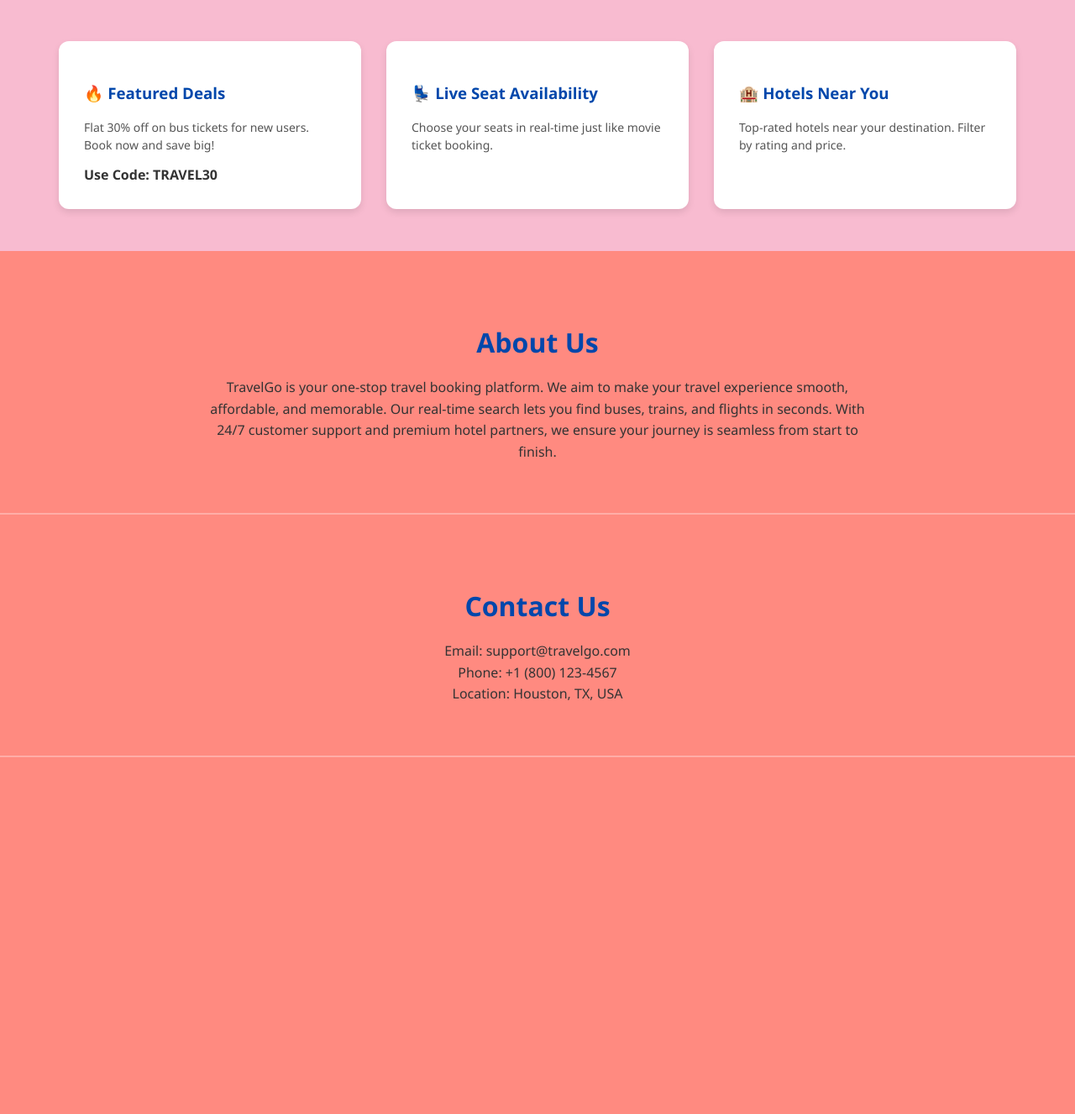
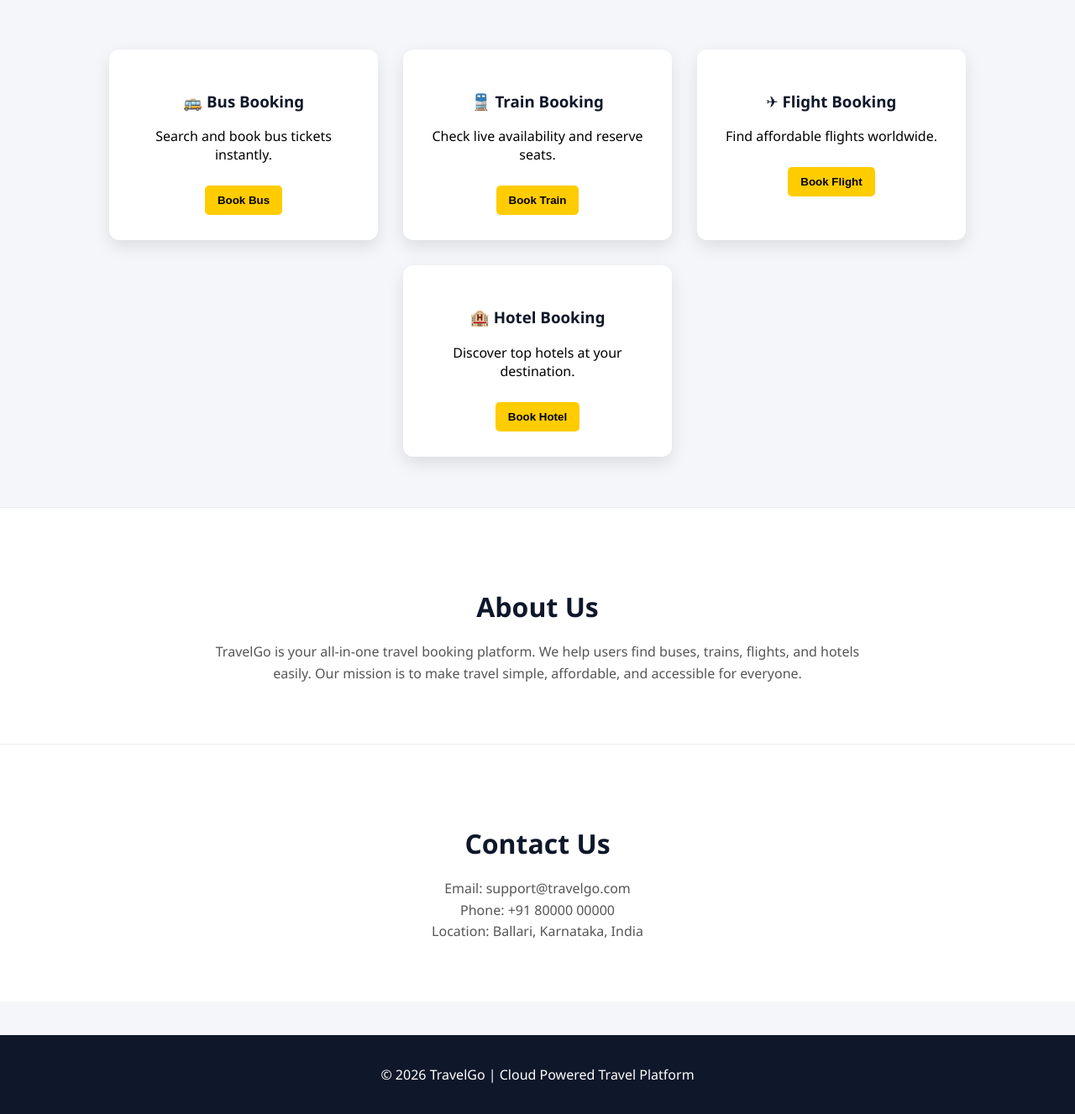
Before and after one commit to Brahma2004/TravelGo_Project, a Flask app: page / in a window 1280 px wide. Shown: the part 514-1841 px from the top of the page at 84% size. Before the commit the page ends 1416 px from the top, so only its background shows below. Run offline with Flask 3, Linux system fonts and the light colour scheme.

Commit message:
index page

```diff
--- a/TRAVELGO/templates/index.html
+++ b/TRAVELGO/templates/index.html
@@ -4,196 +4,223 @@
 <meta charset="UTF-8">
 <meta name="viewport" content="width=device-width, initial-scale=1.0">
 <title>TravelGo - Book Your Journey</title>
-    <!-- Using FontAwesome for Icons -->
+
 <link rel="stylesheet" href="https://cdnjs.cloudflare.com/ajax/libs/font-awesome/6.0.0/css/all.min.css">
+
 <style>
-        body {
-            margin: 0;
-            font-family: 'Segoe UI', Tahoma, Geneva, Verdana, sans-serif;
-            scroll-behavior: smooth;
+
+body{
+margin:0;
+font-family:'Segoe UI',Tahoma,Geneva,Verdana,sans-serif;
+scroll-behavior:smooth;
+background:#f4f6f9;
 }
 
-        /* Navbar - Blue as per image */
-        .navbar {
-            background-color: #0047ab; /* Strong Blue */
-            padding: 15px 50px;
-            display: flex;
-            justify-content: space-between;
-            align-items: center;
-            position: sticky;
-            top: 0;
-            z-index: 1000;
-            box-shadow: 0 2px 5px rgba(0,0,0,0.2);
+/* Navbar */
+
+.navbar{
+background:#0f172a;
+padding:15px 50px;
+display:flex;
+justify-content:space-between;
+align-items:center;
+position:sticky;
+top:0;
+z-index:1000;
+box-shadow:0 3px 8px rgba(0,0,0,0.3);
 }
 
-        .navbar .logo {
-            color: white;
-            font-size: 24px;
-            font-weight: bold;
-            text-decoration: none;
+.logo{
+color:#ffcc00;
+font-size:24px;
+font-weight:bold;
+text-decoration:none;
 }
 
-        .nav-links a {
-            color: white;
-            text-decoration: none;
-            margin-left: 25px;
-            font-weight: 500;
-            transition: 0.3s;
+.nav-links a{
+color:white;
+text-decoration:none;
+margin-left:25px;
+font-weight:500;
+transition:.3s;
 }
 
-        .nav-links a:hover {
-            color: #ffcc00;
+.nav-links a:hover{
+color:#ffcc00;
 }
 
-        /* Hero Section - Map Background */
-        .hero {
-            /* Vintage Map Image similar to your upload */
-            background: linear-gradient(rgba(0,0,0,0.3), rgba(0,0,0,0.3)), url('https://images.unsplash.com/photo-1524661135-423995f22d0b?ixlib=rb-1.2.1&auto=format&fit=crop&w=1350&q=80');
-            background-size: cover;
-            background-position: center;
-            height: 450px;
-            display: flex;
-            flex-direction: column;
-            justify-content: center;
-            align-items: center;
-            color: white;
-            text-align: center;
+/* Hero */
+
+.hero{
+background:linear-gradient(rgba(0,0,0,0.6),rgba(0,0,0,0.6)),
+url('https://images.unsplash.com/photo-1524661135-423995f22d0b');
+background-size:cover;
+background-position:center;
+height:450px;
+display:flex;
+flex-direction:column;
+justify-content:center;
+align-items:center;
+color:white;
+text-align:center;
 }
 
-        .hero h1 {
-            font-size: 48px;
-            margin-bottom: 10px;
-            text-shadow: 2px 2px 4px rgba(0,0,0,0.7);
+.hero h1{
+font-size:48px;
+margin-bottom:10px;
 }
 
-        .hero p {
-            font-size: 18px;
-            text-shadow: 1px 1px 3px rgba(0,0,0,0.7);
+.hero p{
+font-size:18px;
 }
 
-        /* Features Section - Pink Background */
-        .features-section {
-            background-color: #f8bbd0; /* Light Pink */
-            padding: 50px 20px;
-            display: flex;
-            justify-content: center;
-            gap: 30px;
-            flex-wrap: wrap;
+/* Booking Section */
+
+.booking-section{
+background:#f4f6f9;
+padding:60px 20px;
+display:flex;
+justify-content:center;
+gap:30px;
+flex-wrap:wrap;
 }
 
-        .card {
-            background: white;
-            padding: 30px;
-            width: 300px;
-            border-radius: 12px;
-            box-shadow: 0 4px 8px rgba(0,0,0,0.1);
-            text-align: left;
+/* Cards */
+
+.card{
+background:white;
+padding:30px;
+width:260px;
+border-radius:12px;
+box-shadow:0 8px 20px rgba(0,0,0,0.1);
+text-align:center;
+transition:.3s;
 }
 
-        .card h3 {
-            color: #0047ab;
-            display: flex;
-            align-items: center;
-            gap: 10px;
+.card:hover{
+transform:translateY(-8px);
 }
 
-        .card p {
-            color: #555;
-            font-size: 14px;
-            line-height: 1.5;
+.card h3{
+color:#0f172a;
 }
 
-        .promo-code {
-            font-weight: bold;
-            color: #333;
-            display: block;
-            margin-top: 10px;
+.card button{
+background:#ffcc00;
+color:#000;
+border:none;
+padding:10px 15px;
+margin-top:10px;
+cursor:pointer;
+border-radius:5px;
+font-weight:bold;
 }
 
-        /* About & Contact - Salmon Background */
-        .content-section {
-            background-color: #ff8a80; /* Salmon/Coral Color */
-            color: #333;
-            padding: 60px 20px;
-            text-align: center;
-            border-bottom: 2px solid rgba(255,255,255,0.3);
+.card button:hover{
+background:#e6b800;
 }
 
-        .content-section h2 {
-            color: #0047ab;
-            font-size: 32px;
-            margin-bottom: 20px;
+/* About */
+
+.content-section{
+background:white;
+color:#333;
+padding:70px 20px;
+text-align:center;
+border-top:1px solid #eee;
 }
 
-        .content-section p {
-            max-width: 800px;
-            margin: 0 auto;
-            font-size: 16px;
-            line-height: 1.6;
+.content-section h2{
+color:#0f172a;
+font-size:32px;
+margin-bottom:20px;
 }
 
-        .contact-details {
-            margin-top: 20px;
-            font-weight: bold;
+.content-section p{
+max-width:800px;
+margin:auto;
+line-height:1.6;
+color:#555;
 }
+
+/* Footer */
+
+footer{
+background:#0f172a;
+color:white;
+text-align:center;
+padding:20px;
+margin-top:40px;
+}
+
 </style>
 </head>
+
 <body>
 
-    <!-- Navbar -->
 <div class="navbar">
-        <a href="#" class="logo">TravelGo</a>
+<a href="/" class="logo">TravelGo</a>
+
 <div class="nav-links">
-            <a href="#home">Home</a>
-            <a href="#about">About Us</a>
-            <a href="#contact">Contact Us</a>
-            <!-- Updated Link to redirect to separate login page -->
+<a href="/">Home</a>
+<a href="#about">About</a>
+<a href="#contact">Contact</a>
 <a href="/login">Login</a>
 </div>
 </div>
 
-    <!-- Hero Section -->
-    <div id="home" class="hero">
+<div class="hero">
 <h1>Book Bus, Train, Flights & Hotels</h1>
 <p>Your journey starts here. Find the best travel deals!</p>
 </div>
 
-    <!-- Features Section -->
-    <div class="features-section">
+<div class="booking-section">
+
 <div class="card">
-            <h3>🔥 Featured Deals</h3>
-            <p>Flat 30% off on bus tickets for new users. Book now and save big!</p>
-            <span class="promo-code">Use Code: TRAVEL30</span>
+<h3>🚌 Bus Booking</h3>
+<p>Search and book bus tickets instantly.</p>
+<a href="/bus"><button>Book Bus</button></a>
 </div>
 
 <div class="card">
-            <h3>💺 Live Seat Availability</h3>
-            <p>Choose your seats in real-time just like movie ticket booking.</p>
+<h3>🚆 Train Booking</h3>
+<p>Check live availability and reserve seats.</p>
+<a href="/train"><button>Book Train</button></a>
 </div>
 
 <div class="card">
-            <h3>🏨 Hotels Near You</h3>
-            <p>Top-rated hotels near your destination. Filter by rating and price.</p>
-        </div>
+<h3>✈ Flight Booking</h3>
+<p>Find affordable flights worldwide.</p>
+<a href="/flight"><button>Book Flight</button></a>
 </div>
 
-    <!-- About Us Section -->
+<div class="card">
+<h3>🏨 Hotel Booking</h3>
+<p>Discover top hotels at your destination.</p>
+<a href="/hotels"><button>Book Hotel</button></a>
+</div>
+
+</div>
+
 <div id="about" class="content-section">
 <h2>About Us</h2>
 <p>
-            TravelGo is your one-stop travel booking platform. We aim to make your travel experience smooth, affordable, and memorable.
-            Our real-time search lets you find buses, trains, and flights in seconds. With 24/7 customer support and premium hotel partners,
-            we ensure your journey is seamless from start to finish.
+TravelGo is your all-in-one travel booking platform. We help users
+find buses, trains, flights, and hotels easily. Our mission is to make
+travel simple, affordable, and accessible for everyone.
 </p>
 </div>
 
-    <!-- Contact Us Section -->
 <div id="contact" class="content-section">
 <h2>Contact Us</h2>
 <p>Email: support@travelgo.com</p>
-        <p>Phone: +1 (800) 123-4567</p>
-        <p>Location: Houston, TX, USA</p>
+<p>Phone: +91 80000 00000</p>
+<p>Location: Ballari, Karnataka, India</p>
 </div>
+
+<footer>
+<p>© 2026 TravelGo | Cloud Powered Travel Platform</p>
+</footer>
 
 </body>
 </html>
```
Lines whose indentation alone changed are shown as unchanged.
